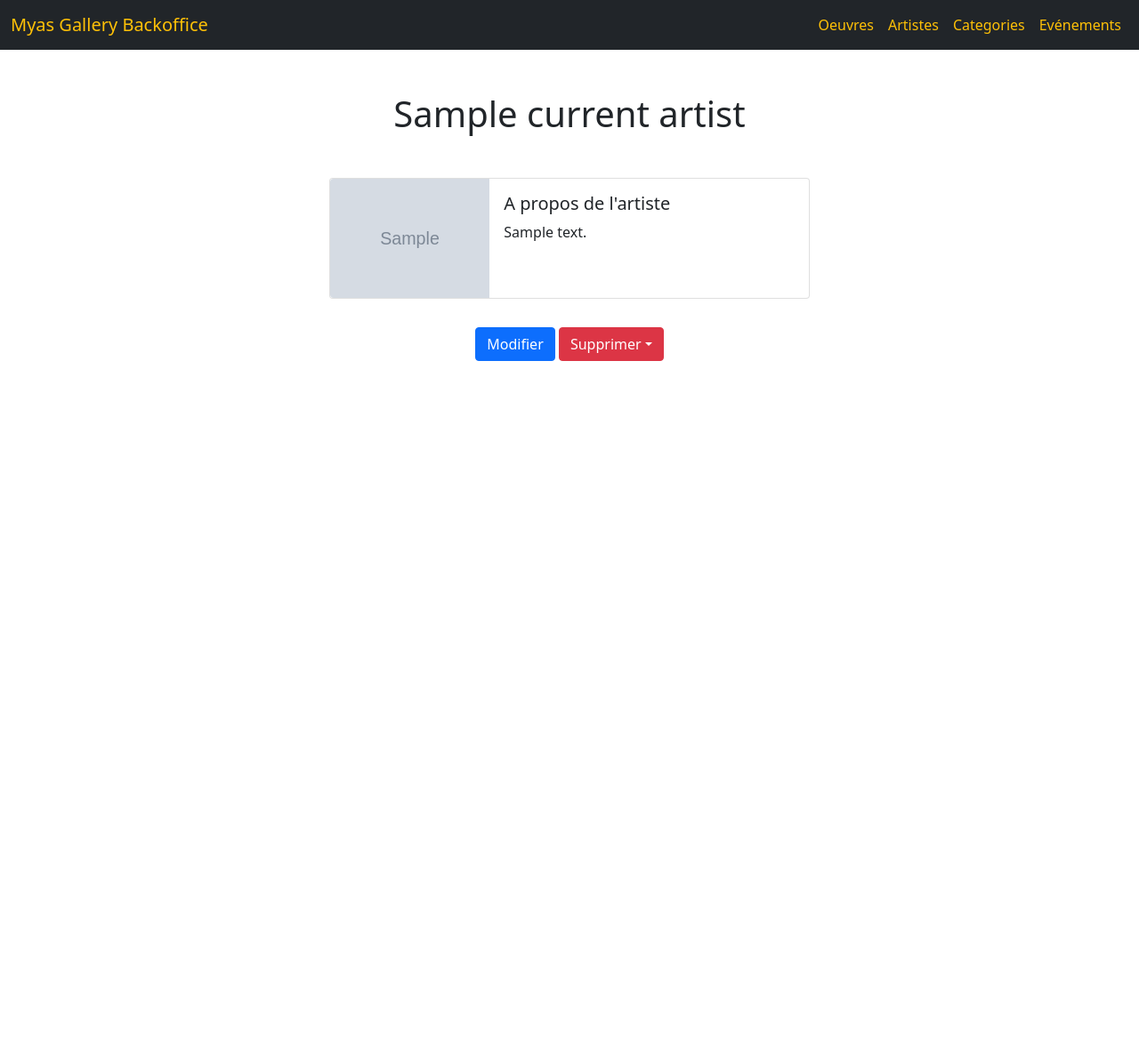
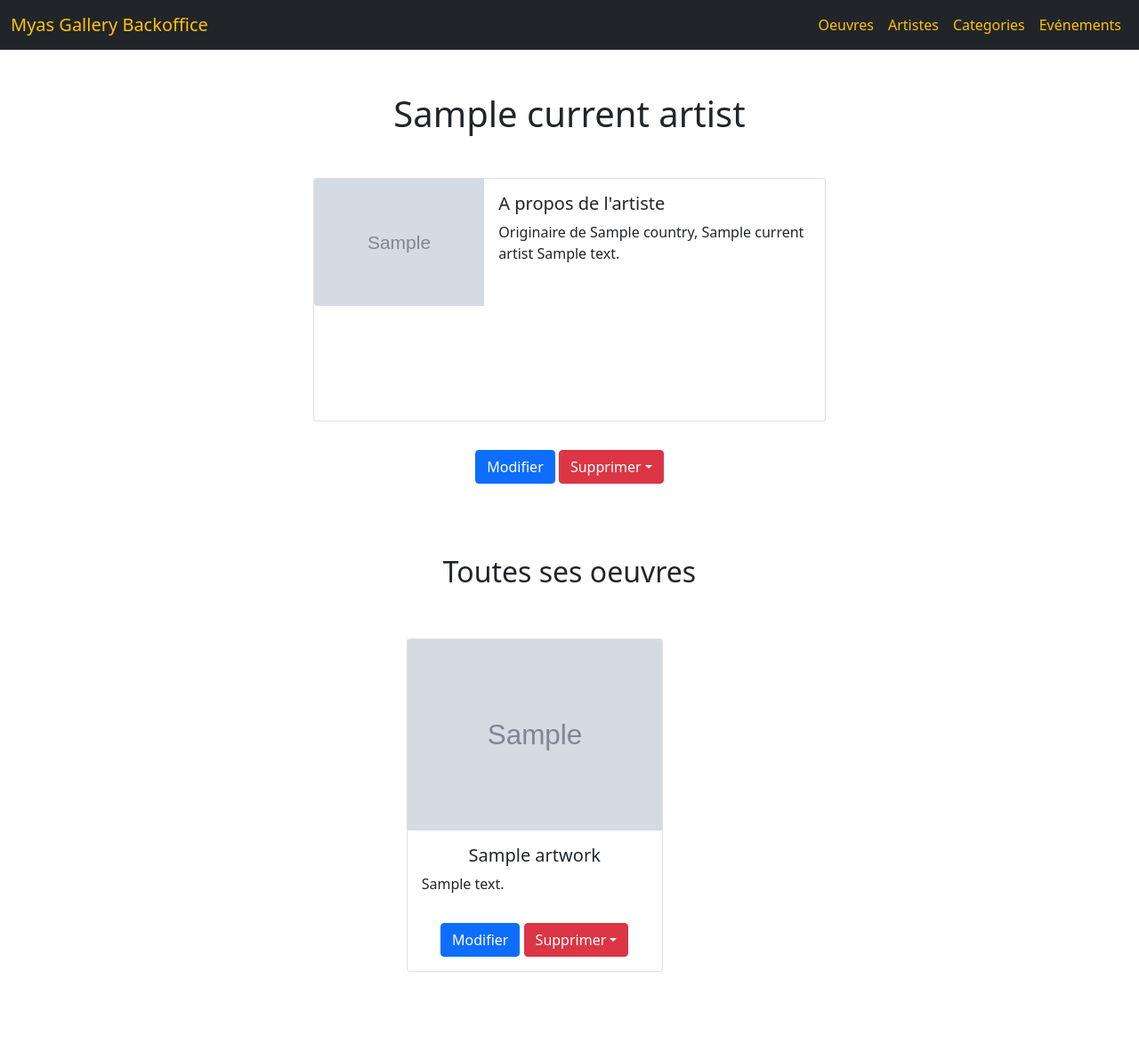
Before and after one commit to Tbiendicho/myasgallery, a Symfony app: template templates/backoffice/artist/read.html.twig in a window 1280 px wide. Shown: the whole page at 89% size. Before the commit the page ends 406 px from the top, so only its background shows below. Run offline with Twig, Linux system fonts and the light colour scheme; the template is opened without the code that fills it: most values are stand-ins (such as "Sample title", 1, 10 or a date in 2020); grey boxes marked "Sample" are stand-in pictures; some libraries are stand-ins or nearby versions.

Commit message:
bread of artists displays have been integrated with HTML / CSS / Bootstrap

```diff
--- a/public/css/style.css
+++ b/public/css/style.css
@@ -2,3 +2,7 @@
     box-shadow: 0 14px 28px rgba(0,0,0,0.25), 0 10px 10px rgba(0,0,0,0.22);
     transition: all 0.6s cubic-bezier(.25,.8,.25,1);
   }
+
+body {
+  padding-bottom: 5em;
+}
--- a/templates/backoffice/artist/browse.html.twig
+++ b/templates/backoffice/artist/browse.html.twig
@@ -7,6 +7,8 @@
 <h1 class="text-center mt-5">Liste des artistes</h1>
 
 <div class="container">
+
+{{ include('_partials/_flash_messages.html.twig') }}
 
 <div class="d-flex justify-content-center mt-4">
 <a href="{{ url('backoffice_artist_add') }}" type="button" class="btn btn-success">Ajouter un artiste</a>
@@ -18,12 +20,12 @@
         <div class="col-xl-4 col-lg-4 col-xxl-3 col-md-6 mt-5">
             <div class="card card-1" style="width: 18rem;">
                 <a href="{{ url('backoffice_artist_read', {"id": currentArtist.id}) }}" ><img src="{{currentArtist.photo}}" class="card-img-top" alt="..."></a>
-                <div class="card-body">
+                <div class="card-body" style="height: 13em; overflow: hidden; overflow-y: scroll;">
                     <h5 class="card-title text-center">{{currentArtist.name}}</h5>
                     <p class="card-text">{{currentArtist.biography}}</p>
                 </div>
                 <div class="card-body text-center">
-                    <a href="{{ url('backoffice_artwork_edit', {"id": currentArtist.id}) }}" type="button" class="btn btn-primary">Modifier</a>
+                    <a href="{{ url('backoffice_artist_edit', {"id": currentArtist.id}) }}" type="button" class="btn btn-primary">Modifier</a>
                     <div class="btn-group" role="group">
                         <button id="btnGroupDrop1" type="button" class="btn btn-danger dropdown-toggle" data-bs-toggle="dropdown">Supprimer</button>
                         <ul class="dropdown-menu" aria-labelledby="btnGroupDrop1">
--- a/templates/backoffice/artist/read.html.twig
+++ b/templates/backoffice/artist/read.html.twig
@@ -8,21 +8,25 @@
 
 	<h1 class="text-center mt-5">{{ current_artist.name }}</h1>
 
-	<div class="card mb-3 card-1 mt-5 mx-auto d-bloc" style="max-width: 540px;">
-		<div class="row g-0">
-			<div class="col-md-4">
+	<div class="container">
+
+		<div class="card mb-3 card-1 mt-5 mx-auto" style="max-width: 576px;">
+			<div class="d-flex">
+				<div class="col-md-4 col-sm-1">
 					<img src="{{ current_artist.photo }}" class="img-fluid rounded-start" alt="...">
 				</div>
 				<div class="col-md-8">
-				<div class="card-body">
+					<div class="card-body" style="height: 17em; overflow: hidden; overflow-y: scroll;">
 						<h5 class="card-title">A propos de l'artiste</h5>
-					<p class="card-text readMore">{{ current_artist.biography }}</p>
+						<p class="card-text readMore">Originaire de {{ current_artist.country}}, {{ current_artist.name }} {{ current_artist.biography }}</p>
 					</div>
 				</div>
 			</div>
 		</div>
+
+
 		<div class="card-body text-center">
-		<a href="{{ url('backoffice_artwork_edit', {"id": current_artist.id}) }}" type="button" class="btn btn-primary">Modifier</a>
+			<a href="{{ url('backoffice_artist_edit', {"id": current_artist.id}) }}" type="button" class="btn btn-primary">Modifier</a>
 			<div class="btn-group" role="group">
 				<button id="btnGroupDrop1" type="button" class="btn btn-danger dropdown-toggle" data-bs-toggle="dropdown">Supprimer</button>
 				<ul class="dropdown-menu" aria-labelledby="btnGroupDrop1">
@@ -30,11 +34,48 @@
 						<a class="dropdown-item" href="{{ url('backoffice_artist_delete', {"id": current_artist.id}) }}">Confimer la suppression</a>
 					</li>
 					<li>
+						<a class="dropdown-item" href="backoffice_artist_browse">Annuler</a>
+					</li>
+				</ul>
+			</div>
+		</div>
+
+		<div>
+			<h2 style="text-align:center; margin-top:2em;">Toutes ses oeuvres</h2>
+		</div>
+
+		<div class="d-flex mx-auto ms-1">
+			{% for artwork in current_artist.artworks %}
+			<div class="mx-auto col-xl-4 col-lg-4 col-xxl-3 col-md-6 col-sm-6">
+				<div class="mt-5">
+					<div class="card card-1" style="width: 18rem;">
+						<a href="{{ url('backoffice_artwork_read', {"id": artwork.id}) }}"><img src="{{artwork.picture}}" class="card-img-top" alt="..."></a>
+						<div class="card-body">
+							<h5 class="card-title text-center">{{artwork.title}}</h5>
+							<p class="card-text" style="">{{artwork.description}}</p>
+						</div>
+						<div class="card-body text-center">
+							<a href="{{ url('backoffice_artwork_edit', {"id": artwork.id}) }}" type="button" class="btn btn-primary">Modifier</a>
+							<div class="btn-group" role="group">
+								<button id="btnGroupDrop1" type="button" class="btn btn-danger dropdown-toggle" data-bs-toggle="dropdown">Supprimer</button>
+								<ul class="dropdown-menu" aria-labelledby="btnGroupDrop1">
+									<li>
+										<a class="dropdown-item" href="{{ url('backoffice_artwork_delete', {"id": artwork.id}) }}">Confimer la suppression</a>
+									</li>
+									<li>
 										<a class="dropdown-item" href="backoffice_artwork_browse">Annuler</a>
 									</li>
 								</ul>
 							</div>
 						</div>
+					</div>
+				</div>
+			</div>
+			{% endfor %}
+		</div>
+
+	</div>
+
 
 
 {% endblock %}
```
Also changed, not shown: src/Controller/Backoffice/ArtistController.php (+4 -4 lines), src/Form/ArtistType.php (+28 -7 lines), templates/_partials/_flash_messages.html.twig (added, +8 -0 lines), templates/backoffice/artist/editadd.html.twig (+41 -12 lines). Lines whose indentation alone changed are shown as unchanged.
